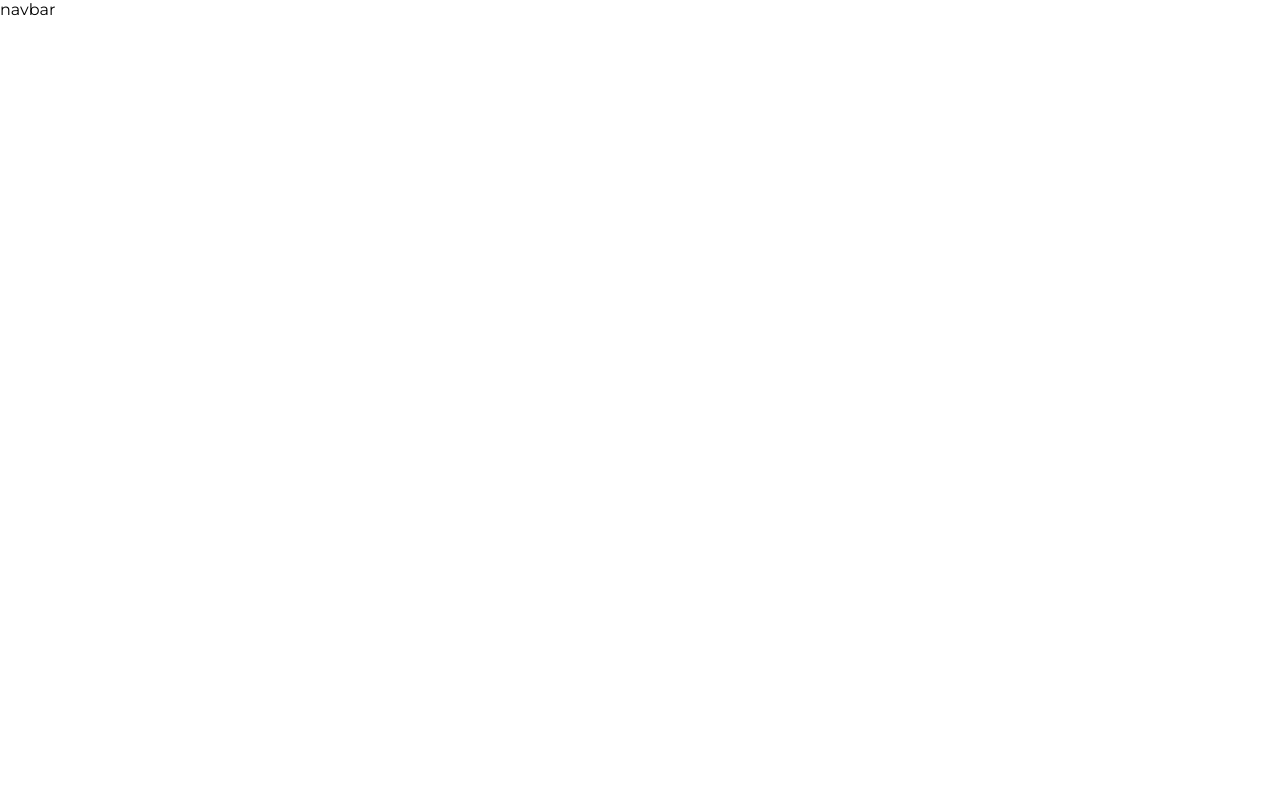
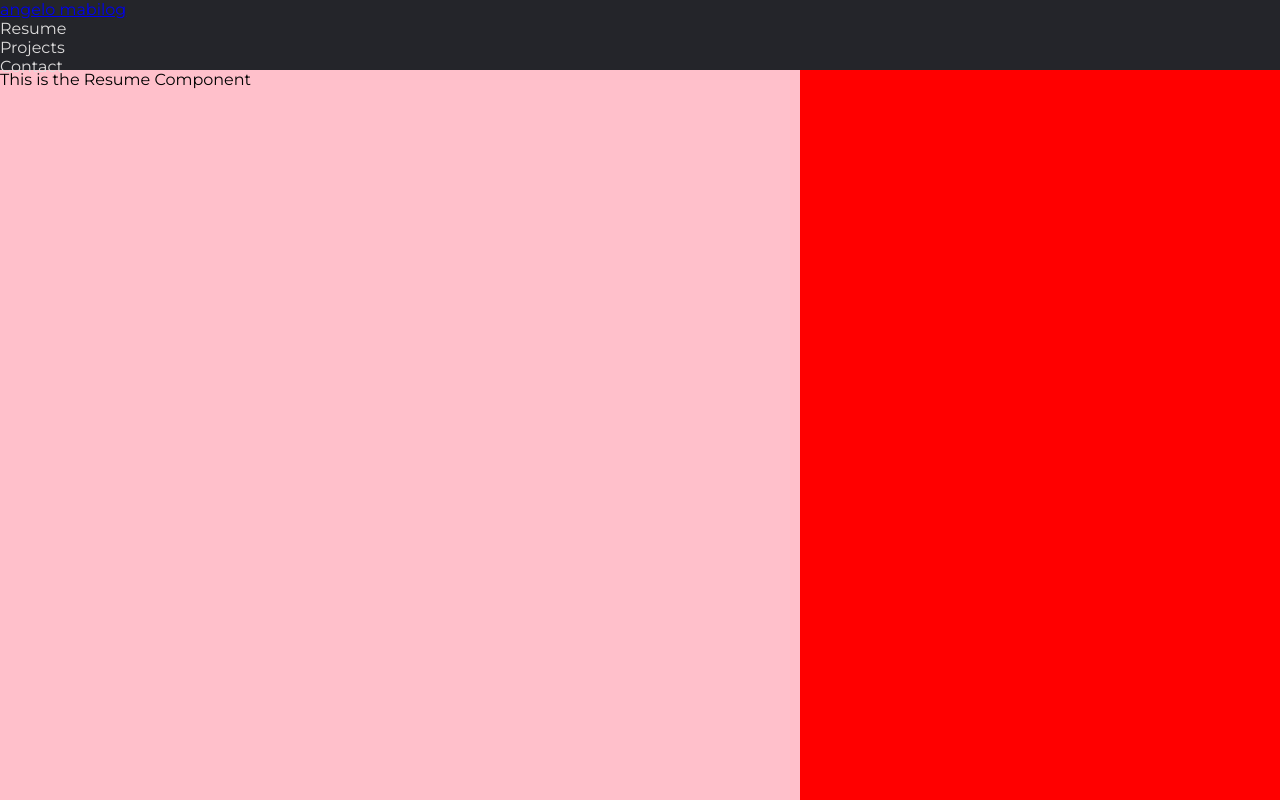
Before and after one commit to mabilog/website, a React (Create React App) app: page / in a window 1280 px wide. Shown: the top 800 px of the page. Built offline with nearby package versions, Linux system fonts and the light colour scheme.

Commit message:
actually doing this for the first time

```diff
--- a/package.json
+++ b/package.json
@@ -9,7 +9,7 @@
     "node-sass": "^6.0.1",
     "react": "^17.0.2",
     "react-dom": "^17.0.2",
-    "react-scripts": "^1.1.5",
+    "react-scripts": "^4.0.3",
     "web-vitals": "^1.0.1"
   },
   "scripts": {
--- a/src/App.jsx
+++ b/src/App.jsx
@@ -1,12 +1,21 @@
-import './App.scss';
 import React from 'react'
 
+import Navbar from './components/Navbar.jsx';
+import Resume from './components/Resume.jsx';
+import Projects from './components/Projects.jsx';
+import Contact from './components/Contact.jsx';
 
-import Navbar from './components/Navbar.jsx';
+import './App.scss';
+
 function App() {
   return (
-    <div className="App">
+    <div className="app">
       <Navbar/>
+      <div className="sections">
+        <Resume/>
+        <Projects/>
+        <Contact/>
+      </div>
     </div>
   );
 }
--- a/src/App.scss
+++ b/src/App.scss
@@ -0,0 +1,16 @@
+.app{
+  height: 100vh;
+
+  .sections{
+    width: 100%;
+    height: calc(100vh - 70px);
+    position: relative;
+    top: 70px;
+    background-color: red;
+
+    > *{
+      width: 100vh;
+      height: calc(100vh - 70px);
+    }
+  }
+}
--- a/src/components/Contact.jsx
+++ b/src/components/Contact.jsx
@@ -0,0 +1,12 @@
+import React from 'react'
+import './contact.scss'
+
+const Contact = () => {
+  return (
+    <div className='contact'>
+      This is the Contact Component
+    </div>
+  )
+}
+
+export default Contact
--- a/src/components/Navbar.jsx
+++ b/src/components/Navbar.jsx
@@ -1,9 +1,15 @@
 import React from 'react'
+import './navbar.scss';
 
 const Navbar = () => {
   return (
-    <div>
-      navbar
+    <div className="navbar">
+      <a href='/'>angelo mabilog</a>
+      <ul>
+        <li>Resume</li>
+        <li>Projects</li>
+        <li>Contact</li>
+      </ul>
     </div>
   )
 }
--- a/src/components/Projects.jsx
+++ b/src/components/Projects.jsx
@@ -0,0 +1,12 @@
+import React from 'react'
+import './projects.scss';
+
+const Projects = () => {
+  return (
+    <div className="projects">
+      This is the Projects Component
+    </div>
+  )
+}
+
+export default Projects
--- a/src/components/Resume.jsx
+++ b/src/components/Resume.jsx
@@ -0,0 +1,12 @@
+import React from 'react'
+import './resume.scss';
+
+const Resume = () => {
+  return (
+    <div className="resume">
+      This is the Resume Component
+    </div>
+  )
+}
+
+export default Resume
--- a/src/components/contact.scss
+++ b/src/components/contact.scss
@@ -0,0 +1,3 @@
+.contact {
+  background-color: lightseagreen;
+}
--- a/src/components/navbar.scss
+++ b/src/components/navbar.scss
@@ -0,0 +1,8 @@
+.navbar {
+  width: 100%;
+  height: 70px;
+  background-color: #24252a;
+  color: rgb(221, 220, 220);
+  position: fixed;
+  z-index: 1;
+}
--- a/src/components/projects.scss
+++ b/src/components/projects.scss
@@ -0,0 +1,3 @@
+.projects {
+  background-color: lightblue;
+}
--- a/src/components/resume.scss
+++ b/src/components/resume.scss
@@ -0,0 +1,3 @@
+.resume {
+  background-color: pink;
+}
--- a/src/index.jsx
+++ b/src/index.js
@@ -1,7 +1,7 @@
 import React from 'react';
 import ReactDOM from 'react-dom';
 import './index.scss';
-import App from './App';
+import App from './App.jsx';
 
 ReactDOM.render(
   <React.StrictMode>
```
Also changed, not shown: 2 other files (tests, documents, lock files or other folders).
